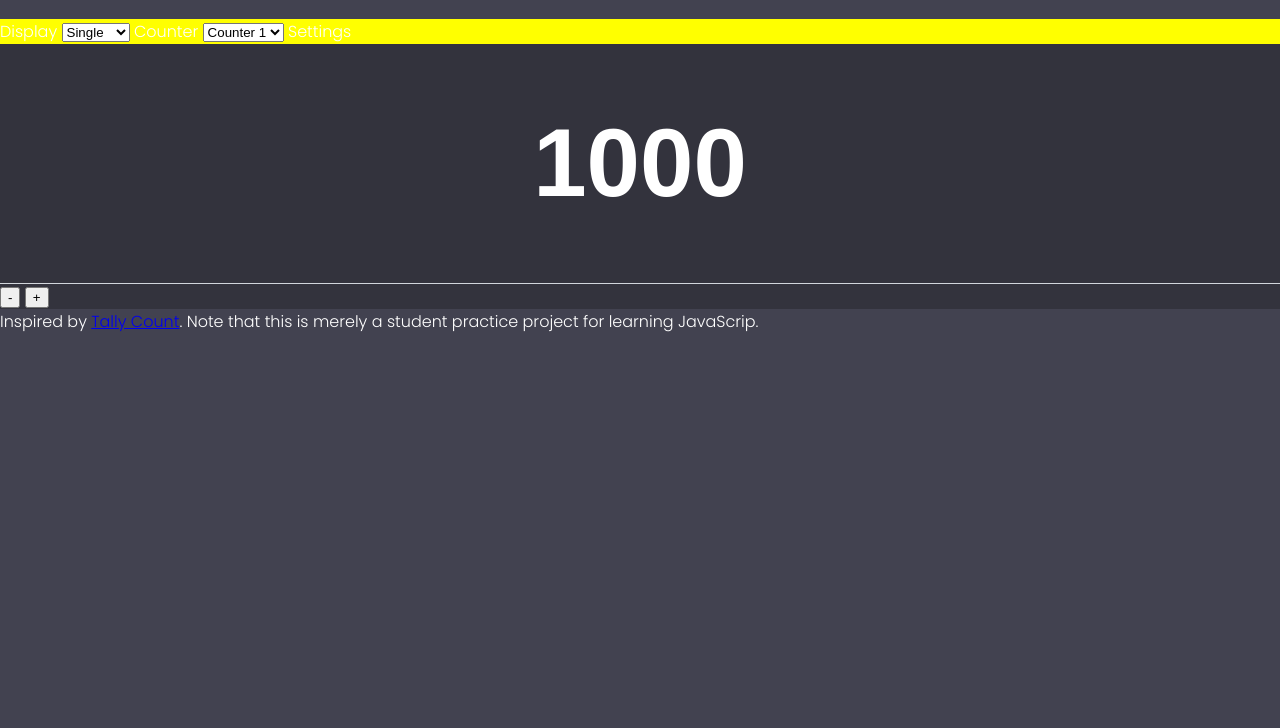
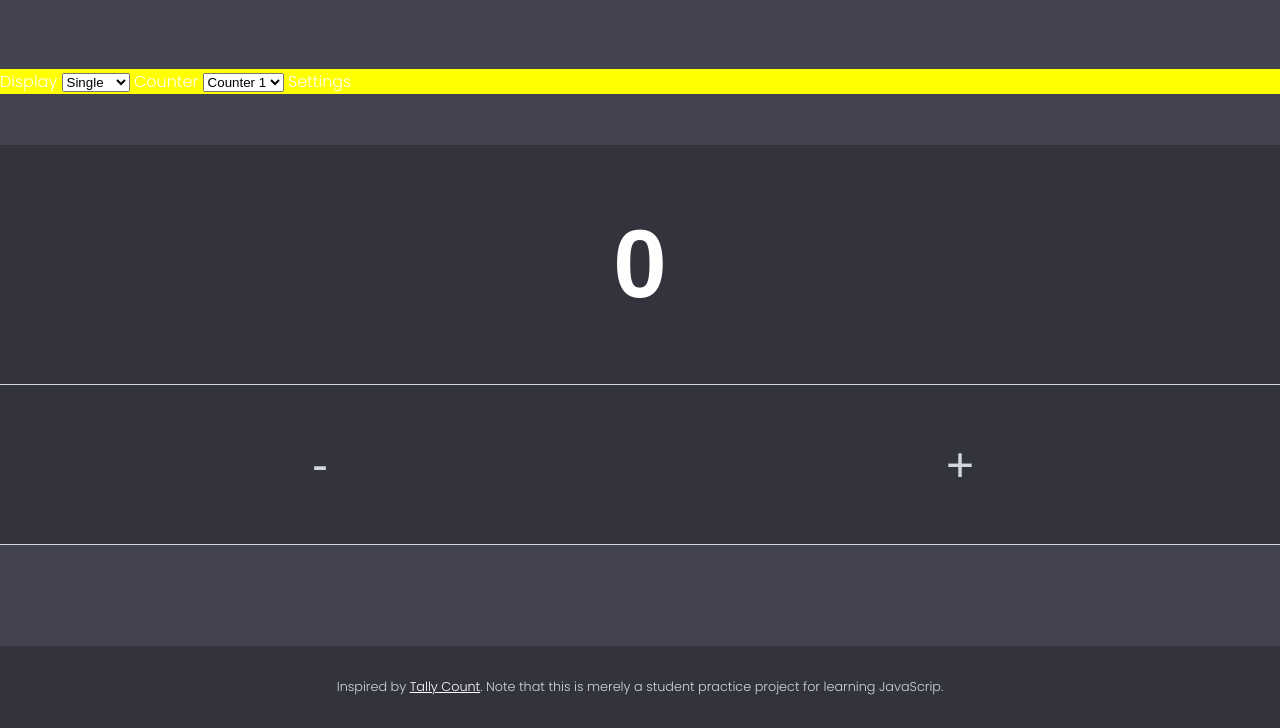
Before and after one commit to OlebogengRasebitse/IWA1, a plain HTML site: page index.html in a window 1280 px wide. Shown: the part 72-800 px from the top of the page. Drawn offline with Linux system fonts and the light colour scheme.

Commit message:
Added script.js

```diff
--- a/index.html
+++ b/index.html
@@ -10,6 +10,8 @@
     <link rel="preconnect" href="https://fonts.googleapis.com">
    <link rel="preconnect" href="https://fonts.gstatic.com" crossorigin>
    <link href="https://fonts.googleapis.com/css2?family=Poppins:wght@300&display=swap" rel="stylesheet">
+
+   <script src="/scripts.js">defer</script>
 </head>
 <body>
     <header>
@@ -36,14 +38,15 @@
 
 </aside>
 <main class="counter">
-    <input class="counter_value" readonly value="1000">
-    <div class="counter_actions"></div>
-    <button class="counter_button">-</button>
-    <button class="counter_button">+</button>
+    <input class="counter_value" data-key="number" readonly value="0">
+    <div class="counter_action">
+    <button data-key="subtract" class="counter_button counter_button_first">-</button>
+    <button data-key="add" class="counter_button">+</button>
+</div>
 </main>
     <div></div>
-<footer>
-    Inspired by <a href="https://tallycount.app/">Tally Count</a>. Note that this is merely a student practice project for learning JavaScrip.
+<footer class="footer">
+    Inspired by <a class="footer_link" href="https://tallycount.app/">Tally Count</a>. Note that this is merely a student practice project for learning JavaScrip.
 </footer>
 </body>
 </html>
--- /dev/null
+++ b/scripts.js
@@ -0,0 +1,17 @@
+const number = document.querySelector('[data-keys="number"]')
+const subtract = document.querySelector('[data-keys="subtract"]')
+const add = document.querySelector('[data-key="add"]')
+
+const subtractHandler = () =>{
+    console.log('subtract was clicked')
+}
+
+
+ const addHandler = () =>{
+    console.log('add was clicked')
+ }
+
+
+subtract.addEventListener('click', subtractHandler)
+
+add.addEventListener('click', addHandler)
--- a/styles.css
+++ b/styles.css
@@ -11,17 +11,31 @@
 
 }
 
+html {
+    height: 100vh ;
+}
+
 body {
     margin: 0;
     background-color: var(--color-medium-grey);
     color: var(--color-white);
     font-family: poppins, 'Segoe UI', Tahoma, Geneva, Verdana, sans-serif;
+    display: flex;
+    flex-direction: column;
+    justify-content: space-between;
+    height: 100%;
 
 }
 
 /*------Header-----*/
 .header {
     text-align: center;
+}
+
+.header__title {
+    font-size: 3rem;
+    font-weight: 900;
+    color: var(--color-light-grey);
 }
 
 /*---Controls----*/
@@ -51,21 +65,39 @@ body {
 display: flex;
 }
 
-.conter_button {
+.counter_button {
+    background: none;
     width: 50%;
-    background: none;
     border-width: 0;
     color: var(--color-light-grey);
     font-size: 3rem;
     height: 10rem;
+    border-bottom: 1px solid var(--color-light-grey);
+    transition: transform 0.1s;
+    transform: translateY(0);
 }
 
-.conter_button_first {
-    border-right: 1px solid:var(var(--color-light-grey));
+.counter_button:active {
+    background: var(--color-medium-grey);
+    transform: translateY(2%);
 }
+
+
+.counter_button_first {
+    border-right: 1px solid (--color-light-grey);
+}
+
+/*-------Footer------*/
 
 .footer {
     background: var(--color-dark-grey);
-    color: var(--color-medium-grey);
+    color: var(--color-light-grey);
+    padding: 2rem;
+    font-size: 0.8rem;
+    text-align: center;
 
 }
+
+.footer_link {
+    color: var(--color-white);
+}
```
Also changed, not shown: 1 other file.
